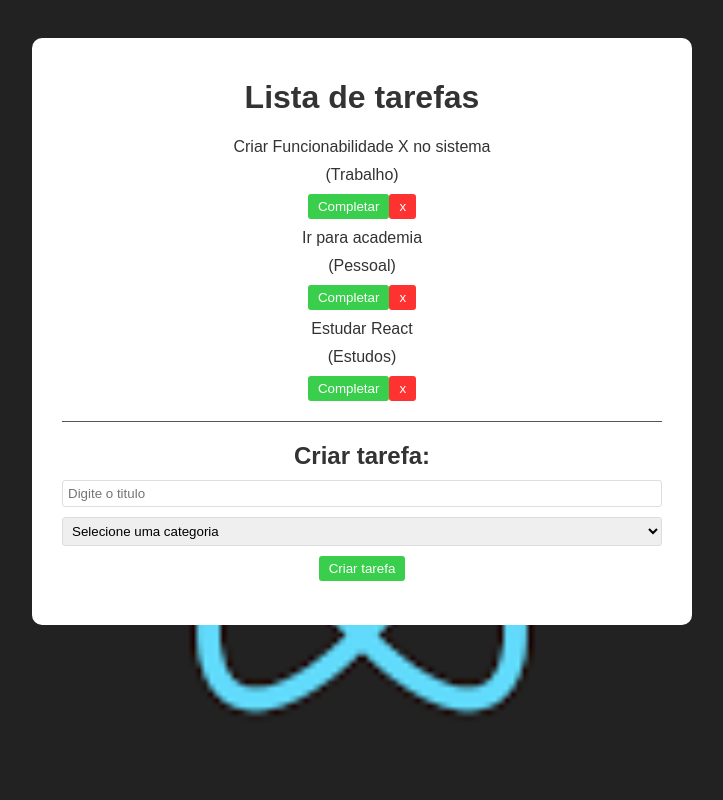
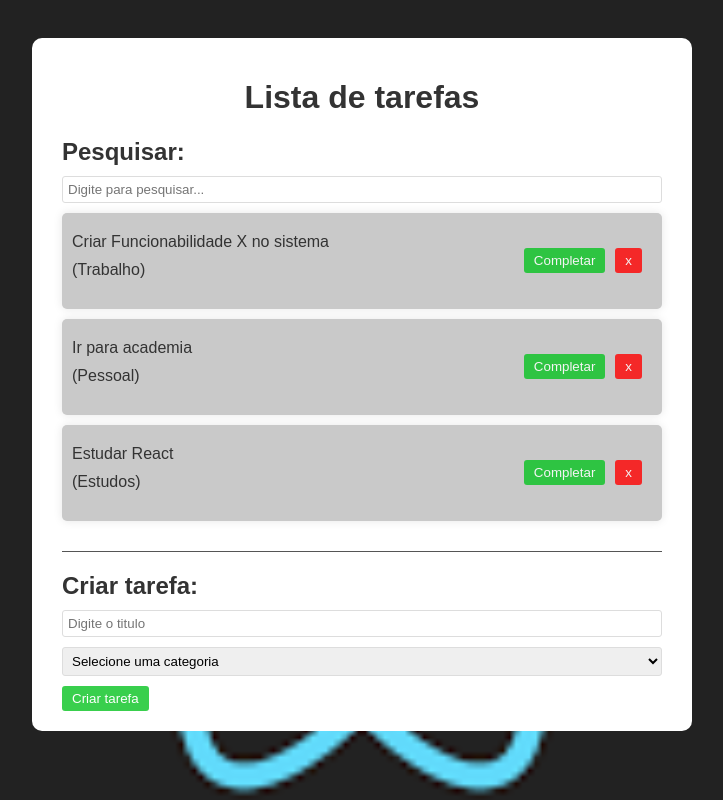
Before and after one commit to RockNicolas/React, a React (Vite) app: page / in a window 1280 px wide. Shown: the top 800 px of the page, without its empty margins (278-1001 px from the left). Built offline with nearby package versions, Linux system fonts and the light colour scheme.

Commit message:
feito as funcionabilidades dos botões e criação de novo componente

```diff
--- a/src/App.css
+++ b/src/App.css
@@ -14,7 +14,6 @@
   background-color: #fff;
   padding: 20px 30px;
   border-radius: 10px;
-  text-align: center;
 }
 
 h1{
@@ -36,11 +35,13 @@
 button {
   background-color: #08c421;
   color: #fff;
+  margin-right: 10px;
   padding: 5px 10px;
   border: none;
   border-radius: 3px;
-  opacity: .8;
-  transition: .3;
+  cursor: pointer;
+  opacity: 0.8;
+  transition: 0.3;
 }
 
 button:hover{
@@ -55,8 +56,19 @@
   background-color: #ff0000;
 }
 
-.todo-form{
-  padding-bottom: 1.5rem;
+.todo {
+  background-color: #c9c9c9;
+  box-shadow: 0 0 10px rgba(0, 0, 0, 0.1);
+  padding: 10px;
+  margin-bottom: 10px;
+  border-radius: 5px;
+  display: flex;
+  justify-content: space-between;
+  align-items: center;
+}
+
+.todo .content {
+  margin-bottom: 10px;
 }
 
 .todo-list{
--- a/src/App.jsx
+++ b/src/App.jsx
@@ -1,6 +1,7 @@
 import { useState } from 'react';
 import Todo from './Todo';
 import TodoForm from './TodoForm';
+import Search from './Search';
 import './App.css';
 
 function App() {
@@ -9,21 +10,23 @@
       id: 1,
       text: "Criar Funcionabilidade X no sistema",
       category: "Trabalho",
-      isComplete: false,
+      isCompleted: false,
     },
     {
       id: 2,
       text: "Ir para academia",
       category: "Pessoal",
-      isComplete: false,
+      isCompleted: false,
     },
     {
       id: 3,
       text: "Estudar React",
       category: "Estudos",
-      isComplete: false,
+      isCompleted: false,
     },
   ]);
+
+  const [ search ,setSearch ] = useState("");
 
   const addTodo = (text, category,) => {
     const newTodos = [
@@ -32,18 +35,38 @@
         id: Math.floor(Math.random() * 1000),
         text,
         category,
-        isComplete: false,
+        isCompleted: false,
       },
     ];
     setTodos(newTodos);
   };
 
+  const removeTodo = (id) => {
+    const newTodos = [...todos];
+    const filteredTodos = newTodos.filter((todo) =>
+      todo.id !== id ? todo : null
+    );
+    setTodos(filteredTodos);
+  };
+
+  const completeTodo = (id) => {
+    const newTodos = todos.map((todo) =>
+      todo.id === id ? { ...todo, isCompleted : !todo.isCompleted } : todo
+    );
+    setTodos(newTodos);
+  }
+
   return (
     <div className="app">
       <h1>Lista de tarefas</h1>
+      <Search search={search} setSearch={setSearch}/>
       <div className="todo-list">
         {todos.map((todo) => (
-          <Todo key={todo.id} todo={todo} />
+          <Todo
+            key={todo.id}
+            todo={todo}
+            removeTodo={removeTodo}
+            completeTodo={completeTodo} />
         ))}
       </div>
       <TodoForm addTodo={addTodo}/>
--- /dev/null
+++ b/src/Search.jsx
@@ -0,0 +1,17 @@
+import React from 'react'
+
+const Search = ({ search , setSearch }) => {
+  return (
+    <div className="search">
+        <h2>Pesquisar:</h2>
+        <input
+            type="text"
+            value={search}
+            onChange={(e) => setSearch(e.target.value)}
+            placeholder='Digite para pesquisar...'
+        />
+    </div>
+  )
+}
+
+export default Search
--- a/src/Todo.jsx
+++ b/src/Todo.jsx
@@ -1,15 +1,19 @@
 import React from 'react';
 
-const Todo = ({ todo }) => {
+const Todo = ({ todo, removeTodo, completeTodo }) => {
   return (
-    <div className="todo">
+    <div className="todo"
+    style={{ textDecoration: todo.isCompleted ? "line-through" : "" }}
+    >
       <div className="content">
         <p>{todo.text}</p>
         <p className="category">({todo.category})</p>
       </div>
       <div>
-        <button className="complete">Completar</button>
-        <button className="remove">x</button>
+        <button className="complete"onClick={() => completeTodo(todo.id)}>Completar</button>
+        <button className="remove" onClick={() => removeTodo(todo.id)}>
+          x
+        </button>
       </div>
     </div>
   );
```
Also changed, not shown: src/TodoForm.jsx (+7 -5 lines).
